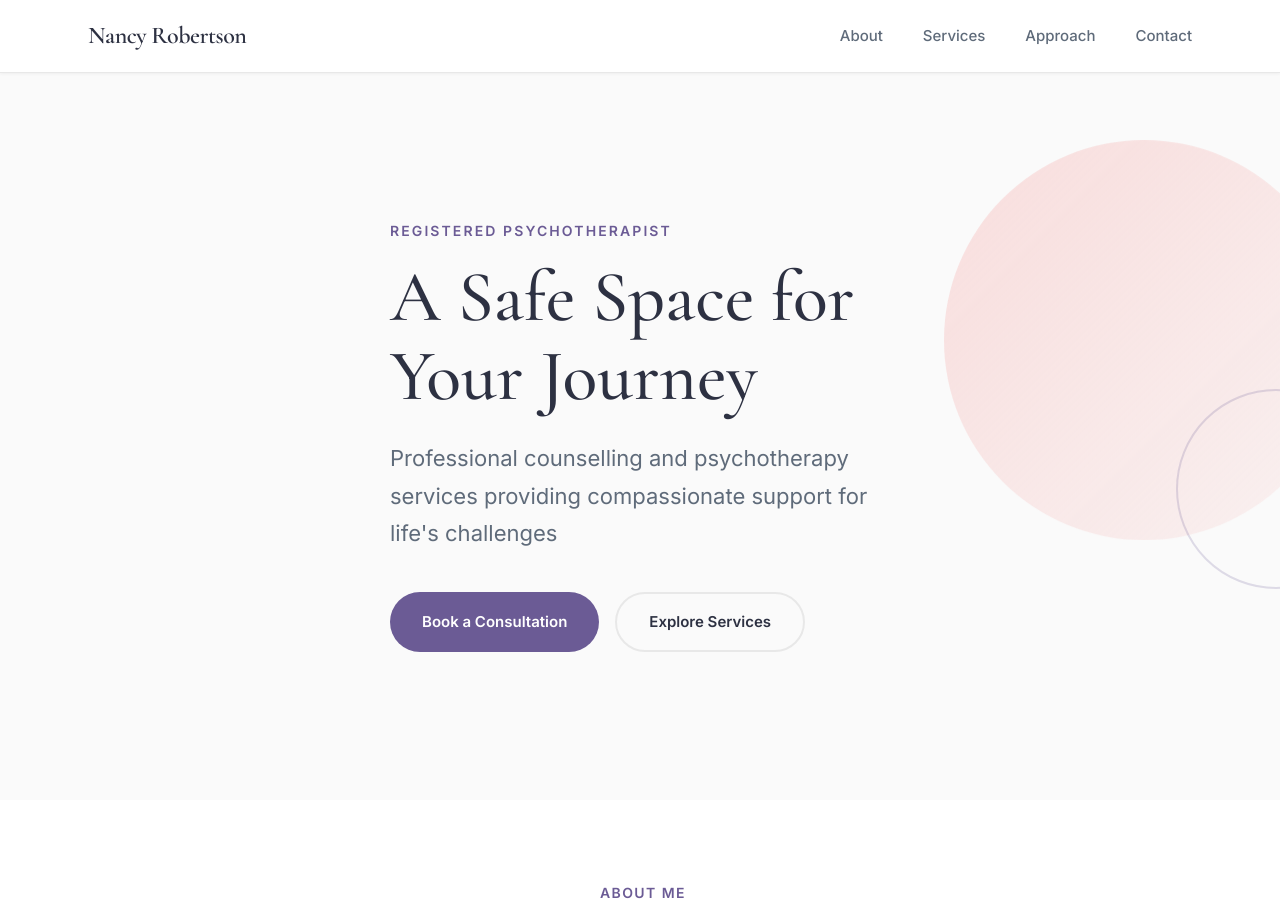
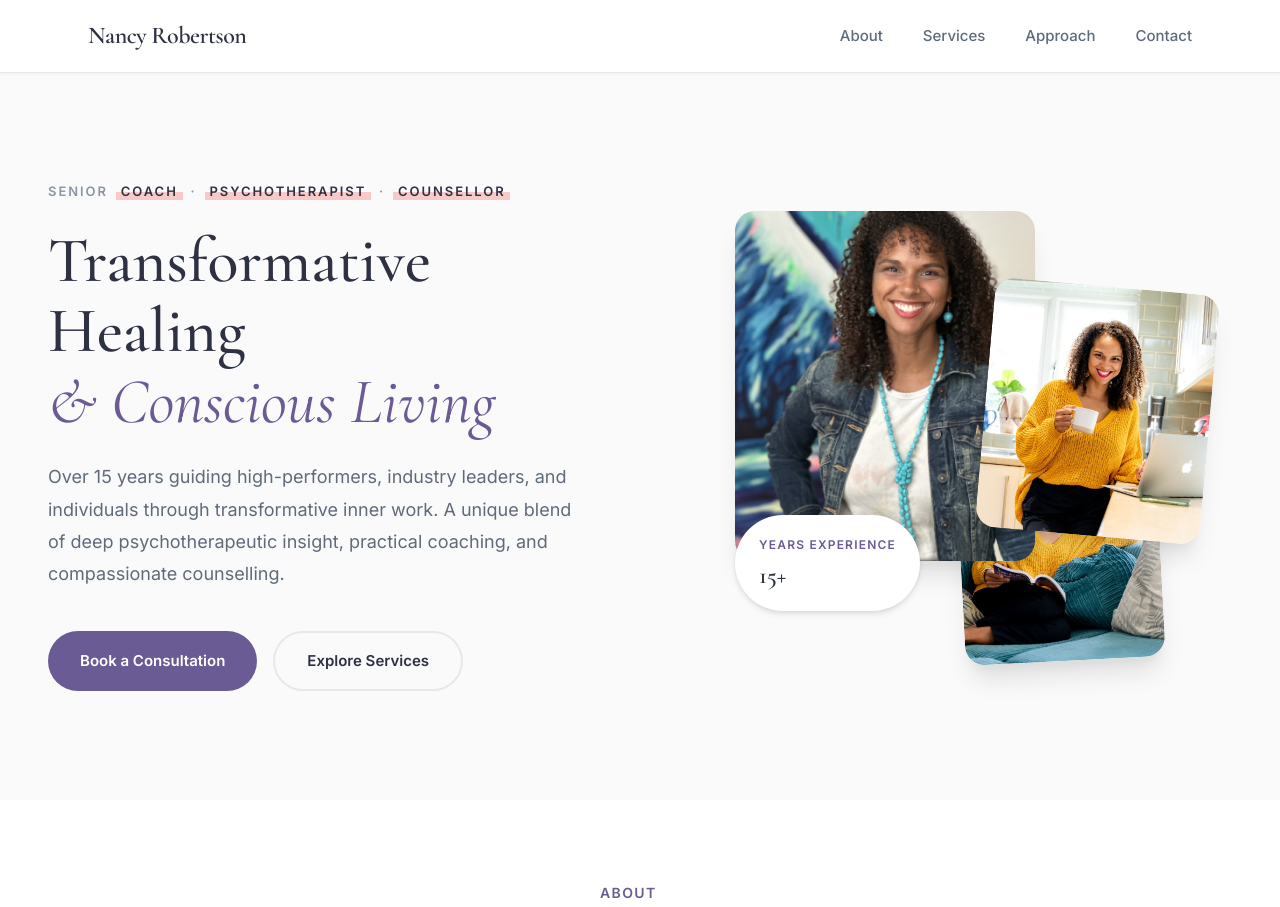
Before and after one commit to stefan-hacks/nancy-robertson, a plain HTML site: page index.html in a window 1280 px wide. Shown: the top 907 px of the page. Drawn offline with nearby package versions, Linux system fonts and the light colour scheme.

Commit message:
Redesign: Add three photo hero, tagline highlighting Coach/Psychotherapist/Counsellor, updated About section

```diff
--- a/index.html
+++ b/index.html
@@ -31,17 +31,30 @@
     <!-- Hero Section -->
     <section class="hero">
         <div class="hero-content">
-            <p class="hero-subtitle">Registered Psychotherapist</p>
-            <h1 class="hero-title">A Safe Space for<br>Your Journey</h1>
-            <p class="hero-description">Professional counselling and psychotherapy services providing compassionate support for life's challenges</p>
+            <p class="hero-tagline">Senior <span class="highlight">Coach</span> · <span class="highlight">Psychotherapist</span> · <span class="highlight">Counsellor</span></p>
+            <h1 class="hero-title">Transformative Healing<br><span class="hero-title-accent">& Conscious Living</span></h1>
+            <p class="hero-description">Over 15 years guiding high-performers, industry leaders, and individuals through transformative inner work. A unique blend of deep psychotherapeutic insight, practical coaching, and compassionate counselling.</p>
             <div class="hero-cta">
                 <a href="#contact" class="btn btn-primary">Book a Consultation</a>
                 <a href="#services" class="btn btn-secondary">Explore Services</a>
             </div>
         </div>
-        <div class="hero-visual">
-            <div class="hero-circle"></div>
-            <div class="hero-accent"></div>
+        <div class="hero-image-gallery">
+            <div class="hero-image-collage">
+                <div class="hero-photo hero-photo-main">
+                    <img src="nancy-photo.png" alt="Nancy Robertson">
+                </div>
+                <div class="hero-photo hero-photo-secondary">
+                    <img src="nancy1.jpeg" alt="Nancy Florence">
+                </div>
+                <div class="hero-photo hero-photo-tertiary">
+                    <img src="nancy2.jpeg" alt="Nancy">
+                </div>
+                <div class="hero-badge">
+                    <span class="hero-badge-text">Years Experience</span>
+                    <span class="hero-badge-number">15+</span>
+                </div>
+            </div>
         </div>
     </section>
 
@@ -63,23 +76,24 @@
                     </div>
                 </div>
                 <div class="about-content">
-                    <span class="section-label">About Me</span>
-                    <h2 class="section-title">Nancy Robertson</h2>
-                    <p class="about-text">Welcome. I'm Nancy Robertson (formerly Nancy Florence), a registered psychotherapist and counsellor dedicated to supporting individuals through their unique life journeys.</p>
-                    <p class="about-text">With years of experience in therapeutic practice, I provide a confidential, non-judgmental space where you can explore your thoughts, feelings, and experiences. My approach is warm, professional, and tailored to your individual needs.</p>
-                    <p class="about-text">I believe in the transformative power of therapy and the resilience of the human spirit. Whether you're facing a specific challenge or seeking deeper self-understanding, I'm here to walk alongside you.</p>
+                    <span class="section-label">About</span>
+                    <h2 class="section-title">Integrative Practice for<br>Transformational Change</h2>
+                    <p class="about-text">I am Nancy Robertson — Senior Coach, Psychotherapist, and Counsellor with over 15 years of experience in transformational work. My practice bridges the depth of psychotherapy, the direction of coaching, and the compassion of counselling.</p>
+                    <p class="about-text">As a Senior Accredited BACP Psychotherapist, I offer deep clinical insight into trauma, anxiety, and relationship patterns. As a Coach trained with Steve Chandler at ACS Coaching School, I help high-performers and industry leaders break through limitations and achieve extraordinary results. As a Counsellor, I provide a safe, holding space for authentic healing.</p>
+                    <p class="about-text">This unique integration allows me to meet you exactly where you are — whether you need therapeutic healing, strategic transformation, or compassionate support.</p>
+
                     <div class="credentials">
                         <div class="credential-item">
-                            <span class="credential-icon">✓</span>
-                            <span>Senior Accredited Member, BACP</span>
+                            <span class="credential-icon">★</span>
+                            <span>Senior Accredited BACP Psychotherapist</span>
                         </div>
                         <div class="credential-item">
-                            <span class="credential-icon">✓</span>
-                            <span>Master's Degree in Humanistic Integrative Counselling</span>
+                            <span class="credential-icon">★</span>
+                            <span>ACS Certified Coach (Steve Chandler)</span>
                         </div>
                         <div class="credential-item">
-                            <span class="credential-icon">✓</span>
-                            <span>15+ Years Experience</span>
+                            <span class="credential-icon">★</span>
+                            <span>Master's Degree in Humanistic Integrative Counselling</span>
                         </div>
                     </div>
                 </div>
@@ -479,12 +493,7 @@
             <div class="contact-simple-grid">
                 <div class="contact-simple-item">
                     <a href="mailto:info@nancyflorence.com" class="contact-simple-link">
-                        <span class="contact-simple-icon email-icon">
-                            <svg viewBox="0 0 24 24" fill="none" stroke="currentColor" stroke-width="2">
-                                <rect x="2" y="5" width="20" height="14" rx="2"/>
-                                <path d="M2 5l10 9 10-9"/>
-                            </svg>
-                        </span>
+                        <span class="contact-simple-icon">📧</span>
                         <div class="contact-simple-text">
                             <h4>Email</h4>
                             <p>info@nancyflorence.com</p>
--- a/styles.css
+++ b/styles.css
@@ -181,7 +181,8 @@ ul {
 /* Hero Section */
 .hero {
     min-height: 100vh;
-    display: flex;
+    display: grid;
+    grid-template-columns: 1fr 1fr;
     align-items: center;
     padding: calc(4.5rem + 4rem) 0 4rem;
     position: relative;
@@ -196,36 +197,168 @@ ul {
     z-index: 2;
 }
 
-.hero-subtitle {
-    font-size: 0.875rem;
+.hero-image-gallery {
+    position: relative;
+    height: 100%;
+    min-height: 500px;
+    display: flex;
+    align-items: center;
+    justify-content: center;
+}
+
+.hero-image-collage {
+    position: relative;
+    width: 90%;
+    max-width: 500px;
+    aspect-ratio: 1;
+}
+
+.hero-photo {
+    position: absolute;
+    border-radius: 20px;
+    overflow: hidden;
+    box-shadow: var(--shadow-lg);
+    transition: var(--transition);
+}
+
+.hero-photo img {
+    width: 100%;
+    height: 100%;
+    object-fit: cover;
+}
+
+.hero-photo-main {
+    width: 60%;
+    height: 70%;
+    top: 5%;
+    left: 5%;
+    z-index: 2;
+}
+
+.hero-photo-secondary {
+    width: 45%;
+    height: 50%;
+    top: 20%;
+    right: 0;
+    z-index: 3;
+    transform: rotate(5deg);
+}
+
+.hero-photo-secondary:hover {
+    transform: rotate(0deg) scale(1.03);
+    z-index: 4;
+}
+
+.hero-photo-tertiary {
+    width: 40%;
+    height: 45%;
+    bottom: 5%;
+    right: 10%;
+    z-index: 1;
+    transform: rotate(-3deg);
+}
+
+.hero-photo-tertiary:hover {
+    transform: rotate(0deg) scale(1.03);
+    z-index: 4;
+}
+
+.hero-badge {
+    position: absolute;
+    bottom: 15%;
+    left: 5%;
+    background: white;
+    padding: 1rem 1.5rem;
+    border-radius: 50px;
+    box-shadow: var(--shadow-md);
+    z-index: 5;
+}
+
+.hero-badge-text {
+    font-size: 0.75rem;
+    font-weight: 600;
+    text-transform: uppercase;
+    letter-spacing: 0.1em;
+    color: var(--color-primary);
+}
+
+.hero-badge-number {
+    font-family: var(--font-heading);
+    font-size: 1.5rem;
+    font-weight: 600;
+    color: var(--color-text);
+    display: block;
+}
+
+.hero-tagline {
+    font-size: 0.8125rem;
     font-weight: 600;
     text-transform: uppercase;
     letter-spacing: 0.15em;
-    color: var(--color-primary);
-    margin-bottom: 1rem;
+    color: var(--color-text-muted);
+    margin-bottom: 1.5rem;
+    display: flex;
+    align-items: center;
+    gap: 0.5rem;
+    flex-wrap: wrap;
+}
+
+.highlight {
+    background: linear-gradient(120deg, var(--color-accent) 0%, var(--color-accent) 100%);
+    background-repeat: no-repeat;
+    background-size: 100% 40%;
+    background-position: 0 88%;
+    padding: 0 0.3rem;
+    color: var(--color-text);
 }
 
 .hero-title {
     font-family: var(--font-heading);
-    font-size: clamp(2.5rem, 7vw, 4.5rem);
+    font-size: clamp(2.5rem, 5vw, 4rem);
     font-weight: 500;
     line-height: 1.1;
     color: var(--color-text);
     margin-bottom: 1.5rem;
 }
 
+.hero-title-accent {
+    color: var(--color-primary);
+    font-style: italic;
+}
+
 .hero-description {
-    font-size: clamp(1.125rem, 2vw, 1.375rem);
+    font-size: clamp(1rem, 1.5vw, 1.125rem);
     color: var(--color-text-light);
-    max-width: 500px;
+    max-width: 540px;
     margin-bottom: 2.5rem;
-    line-height: 1.7;
+    line-height: 1.8;
 }
 
 .hero-cta {
     display: flex;
     gap: 1rem;
     flex-wrap: wrap;
+}
+
+/* Responsive Hero */
+@media (max-width: 1024px) {
+    .hero {
+        grid-template-columns: 1fr;
+        text-align: center;
+    }
+
+    .hero-image-gallery {
+        display: none;
+    }
+
+    .hero-description {
+        margin-left: auto;
+        margin-right: auto;
+    }
+
+    .hero-cta {
+        justify-content: center;
+    }
 }
 
 .hero-visual {
```
